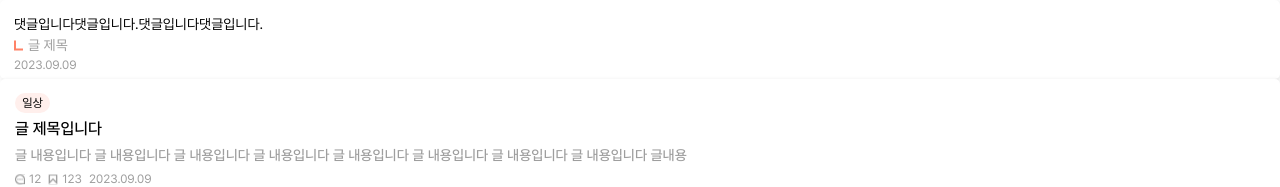
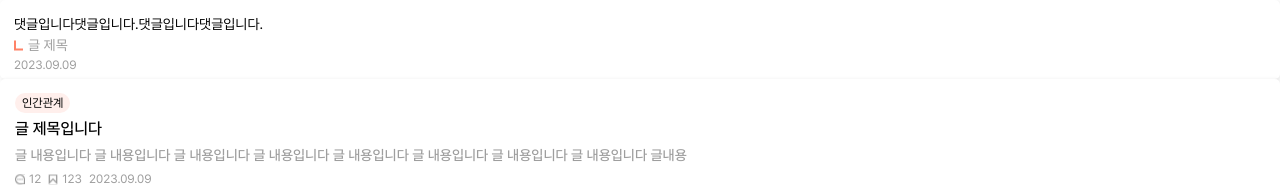
Before and after one commit to whatever-mentoring/juitcy-front, a React (Create React App) app: page / in a window 1280 px wide. Shown: the top 187 px of the page. Built offline with nearby package versions, Linux system fonts and the light colour scheme.

Commit message:
fix: Category width 수정

```diff
--- a/src/components/Category.tsx
+++ b/src/components/Category.tsx
@@ -13,7 +13,7 @@ export const Category = ({ children }: { children: React.ReactNode }) => {
 
 const Container = styled.div<{ role?: string }>`
   display: flex;
-  width: 35px;
+  width: fit-content;
   height: 19px;
   padding: 10px 7px;
   justify-content: center;
--- a/src/components/ScrapListBox.tsx
+++ b/src/components/ScrapListBox.tsx
@@ -7,7 +7,7 @@ export const ScrapListBox = () => {
   return (
     <Contanier>
       <TextContainer>
-        <Category>일상</Category>
+        <Category>인간관계</Category>
         <Typo.b1>글 제목입니다</Typo.b1>
         <Typo.b3 color={Palette.Gray4}>
           글 내용입니다 글 내용입니다 글 내용입니다 글 내용입니다 글 내용입니다
```
